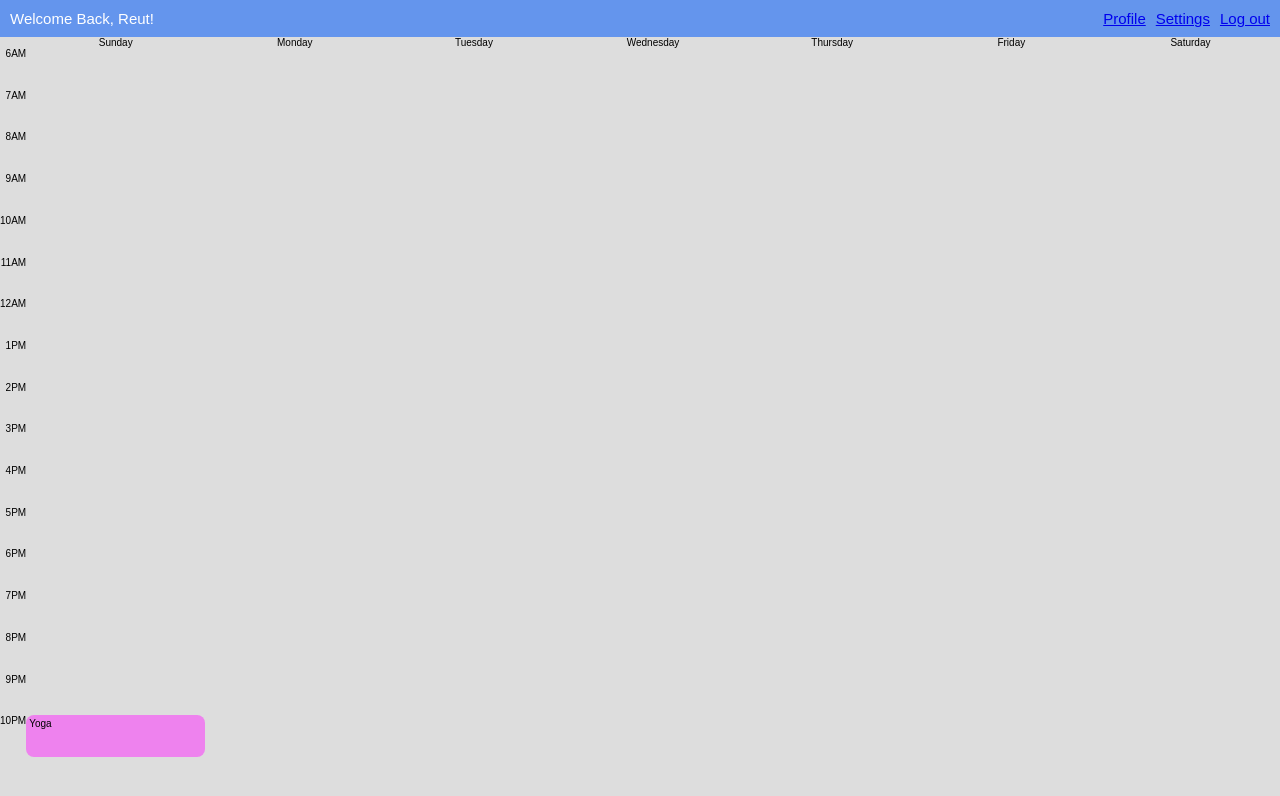
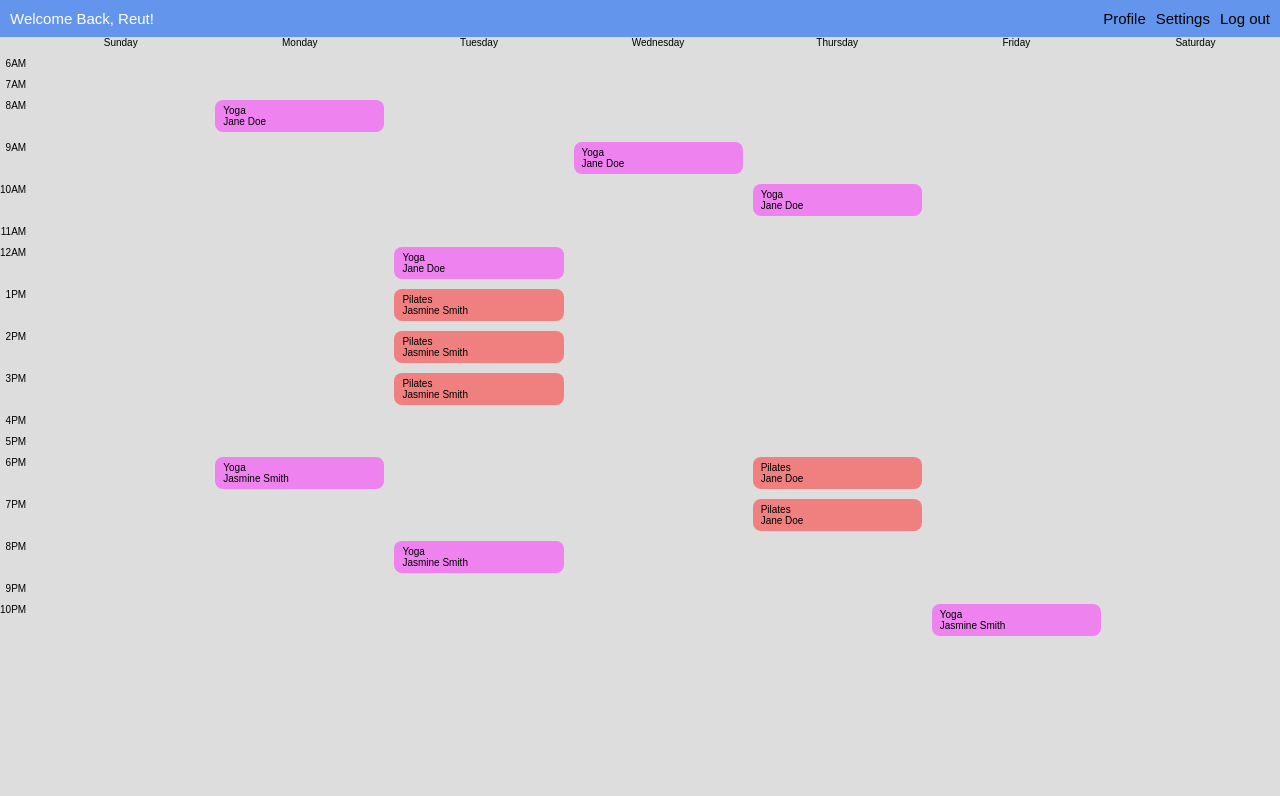
Before and after one commit to reuttol/Appointment-Scheduling-App, a React app: page / in a window 1280 px wide. Built offline with nearby package versions, Linux system fonts and the light colour scheme.

Commit message:
Project milestone - Completed course registration and cancel registration

```diff
--- a/src/api.js
+++ b/src/api.js
@@ -1,14 +1,14 @@
 import axios from "axios";
 
 const baseURL =  axios.create({
-    baseURL: "https://61c40cf8f1af4a0017d99240.mockapi.io/reut-avatar/shoes/"
+    baseURL: "https://61c40cf8f1af4a0017d99240.mockapi.io/reut-avatar/myGym/"
 })
 
 
 export default class api{
     static getItems = async () =>{
         const {data} =  await baseURL.get();
-        return data
+        return data;
     }
 
     static putItem = async (item) => {
--- a/src/components/App.js
+++ b/src/components/App.js
@@ -2,27 +2,33 @@ import React, { useState, useEffect } from "react";
 import { BrowserRouter, Route, Switch } from "react-router-dom";
 
 import Navbar from "./Navbar/Navbar";
-import Day from './Day/Day'
 
 import api from "../api";
 import "./app.css";
 import Calendar from "./Calendar/Calendar";
+import EventDetails from "./EventDetails";
+import { AppProvider } from "./Context.js";
 
 const App = () => {
-
-  useEffect(() => {
-
-  }, []);
+  useEffect(() => {}, []);
 
   return (
     <div className="app">
+      <AppProvider>
+        {/* <Test /> */}
         <BrowserRouter>
           <Navbar />
           <Switch>
             <Route path="/" exact component={Calendar} />
+            <Route path="/:id" exact component={EventDetails} />
+            {/* <Route path="/:id" exact/>
+              <EventDetails />
+            <Route /> */}
+
             {/* <Route component={NotFound404} /> */}
           </Switch>
         </BrowserRouter>
+      </AppProvider>
     </div>
   );
 };
--- a/src/components/Calendar/Calendar.jsx
+++ b/src/components/Calendar/Calendar.jsx
@@ -1,8 +1,14 @@
-import React from "react";
+import React, { useContext } from "react";
+import { AppContext } from "../Context.js";
 import "./calendar.css";
 
+import Event from "../Event/Event";
+
 const Calendar = () => {
+  const context = useContext(AppContext);
+
   const daysOfWeek = [
+    "",
     "Sunday",
     "Monday",
     "Tuesday",
@@ -11,6 +17,7 @@ const Calendar = () => {
     "Friday",
     "Saturday",
   ];
+
   const renderHoures = () => {
     let arr = [];
     for (let i = 6; i < 23; i++) {
@@ -34,31 +41,22 @@ const Calendar = () => {
   };
 
   const renderDaysHeader = () => {
-    return daysOfWeek.map((day) => <div className="day__header">{day}</div>);
+    return daysOfWeek.map((day) => <div key={day} className="day__header">{day}</div>);
   };
   return (
     <div className="calendar-container">
-        <div></div>
       {renderDaysHeader()}
       {renderHoures()}
-      <div className="event">Yoga</div>
+      {context.events.map((event) => (
+        <Event
+          key={event.id}
+          event={event}
+          col={daysOfWeek.indexOf(event.day) + 1}
+          row={event.hour - context.startHour + 2}
+        />
+      ))}
     </div>
   );
-//   return (
-//     <div className="calendar-container">
-//       <div className="hours-container">
-//         <div className="day__header">5</div>
-//         <div className="hours__list">{renderHoures()}</div>
-//       </div>
-//       <Day />
-//       <Day />
-//       <Day />
-//       <Day />
-//       <Day />
-//       <Day />
-//       <Day />
-//     </div>
-//   );
 };
 
 export default Calendar;
--- a/src/components/Calendar/calendar.css
+++ b/src/components/Calendar/calendar.css
@@ -28,8 +28,9 @@
 .calendar-container{
     display: grid;
     grid-template-columns: max-content repeat(7, 1fr);
-    grid-template-rows: max-content repeat(17, 1fr);
-    height: 90vh;
+    grid-template-rows: max-content repeat(17, auto);
+    /* height: 90vh; */
+    gap: 1rem;
 }
 
 .hours__list--hour{
@@ -40,8 +41,3 @@
 .day__header{
     text-align: center;
 }
-.event{
-    background-color: violet;
-    border-radius: 8px;
-    padding: 3px;
-}
--- /dev/null
+++ b/src/components/Context.js
@@ -0,0 +1,49 @@
+import React, { createContext, useState, useEffect } from "react";
+import api from "../api";
+import { data } from "./Data";
+
+export const AppContext = createContext();
+
+//*----------------------------------------------------------------------------------------
+//*    Provider
+//*----------------------------------------------------------------------------------------
+const { Provider } = AppContext;
+
+export const AppProvider = (props) => {
+  const [startHour, setStartHour] = useState(6);
+  const [events, setEvents] = useState(data);
+  const [user, setUser] = useState({id:47374, name: "Reut"});
+
+  useEffect(() => {
+    const getData = async () => {
+      // const data = await api.getItems();
+      // setEvents(data);
+    };
+
+    getData();
+  }, []);
+
+  const enrollUserToEvent = (event) => {
+    const index = events.indexOf(event);
+    const temp = [...events];
+    temp[index].enrolled.push(user);
+    setEvents(temp);
+}
+
+const disenrollUserToEvent = (event) => {
+    const eventIndex = events.indexOf(event);
+    const temp = [...events];
+    const userIndex = temp[eventIndex].enrolled.indexOf(user);
+    temp[eventIndex].enrolled.splice(userIndex, 1);
+    setEvents(temp);
+  }
+
+
+
+
+  return (
+    <Provider value={{ startHour, setStartHour, events, setEvents, enrollUserToEvent, disenrollUserToEvent, user}}>
+      {props.children}
+    </Provider>
+  );
+};
--- /dev/null
+++ b/src/components/Data.js
@@ -0,0 +1,33 @@
+export const data = [
+  {id: 1, name: "Yoga", day: "Monday", instructor: "Jane Doe", date: "03-01-2022", hour: "8", capacity: 1, enrolled: [{id:777, name:"Mordi"}], hall: 1 },
+  {id: 2, name: "Yoga", day: "Tuesday", instructor: "Jane Doe", date: "04-01-2022", hour: "12", capacity: 10, enrolled: [], hall: 1 },
+  {id: 3, name: "Yoga", day: "Wednesday", instructor: "Jane Doe", date: "05-01-2022", hour: "9", capacity: 10, enrolled: [], hall: 1 },
+  {id: 4, name: "Yoga", day: "Thursday", instructor: "Jane Doe", date: "06-01-2022", hour: "10", capacity: 8, enrolled: [], hall: 1 },
+  {id: 5, name: "Yoga", day: "Monday", instructor: "Jasmine Smith", date: "03-01-2022", hour: "18", capacity: 8, enrolled: [], hall: 1 },
+  {id: 6, name: "Yoga", day: "Tuesday", instructor: "Jasmine Smith", date: "04-01-2022", hour: "20", capacity: 10, enrolled: [], hall: 1 },
+  {id: 7, name: "Yoga", day: "Friday", instructor: "Jasmine Smith", date: "07-01-2022", hour: "22", capacity: 10, enrolled: [], hall: 1 },
+  {id: 8, name: "Pilates", day: "Tuesday", instructor: "Jasmine Smith", date: "04-01-2022", hour: "13", capacity: 10, enrolled: [], hall: 1 },
+  {id: 9, name: "Pilates", day: "Tuesday", instructor: "Jasmine Smith", date: "04-01-2022", hour: "15", capacity: 10, enrolled: [], hall: 1 },
+  {id: 10, name: "Pilates", day: "Tuesday", instructor: "Jasmine Smith", date: "04-01-2022", hour: "14", capacity: 8, enrolled: [], hall: 1 },
+  {id: 11, name: "Pilates", day: "Thursday", instructor: "Jane Doe", date: "06-01-2022", hour: "18", capacity: 8, enrolled: [], hall: 1 },
+  {id: 12, name: "Pilates", day: "Thursday", instructor: "Jane Doe", date: "06-01-2022", hour: "19", capacity: 8, enrolled: [], hall: 1 },
+//   { name: "Kickboxing", instructor: "Jonny Smith", date: "", hour: "", capacity: 12, hall: 1 },
+//   { name: "Kickboxing", instructor: "Jonny Smith", date: "", hour: "", capacity: 12, hall: 1 },
+//   { name: "Kickboxing", instructor: "Jonny Smith", date: "", hour: "", capacity: 12, hall: 1 },
+//   { name: "Kickboxing", instructor: "Jonny Smith", date: "", hour: "", capacity: 12, hall: 1 },
+//   { name: "Kickboxing", instructor: "Jonny Smith", date: "", hour: "", capacity: 12, hall: 1 },
+//   { name: "Kickboxing", instructor: "James Doe", date: "", hour: "", capacity: 10, hall: 1 },
+//   { name: "Kickboxing", instructor: "James Doe", date: "", hour: "", capacity: 10, hall: 1 },
+//   { name: "Kickboxing", instructor: "James Doe", date: "", hour: "", capacity: 10, hall: 1 },
+//   { name: "Aerobics", instructor: "Jonny Smith", date: "", hour: "", capacity: 10, hall: 1 },
+//   { name: "Aerobics", instructor: "Jonny Smith", date: "", hour: "", capacity: 10, hall: 1 },
+//   { name: "Aerobics", instructor: "Jonny Smith", date: "", hour: "", capacity: 10, hall: 1 },
+//   { name: "Aerobics", instructor: "Jonny Smith", date: "", hour: "", capacity: 10, hall: 1 },
+//   { name: "Aerobics", instructor: "Jasmine Smith", date: "", hour: "", capacity: 10, hall: 1 },
+//   { name: "Aerobics", instructor: "Jasmine Smith", date: "", hour: "", capacity: 10, hall: 1 },
+//   { name: "Functional Workout", instructor: "James Doe", date: "", hour: "", capacity: 6, hall: 1 },
+//   { name: "Functional Workout", instructor: "James Doe", date: "", hour: "", capacity: 6, hall: 1 },
+//   { name: "Functional Workout", instructor: "James Doe", date: "", hour: "", capacity: 6, hall: 1 },
+//   { name: "Functional Workout", instructor: "James Doe", date: "", hour: "", capacity: 6, hall: 1 },
+//   { name: "Functional Workout", instructor: "James Doe", date: "", hour: "", capacity: 6, hall: 1 }
+];
--- a/src/components/Day/Day.jsx
+++ /dev/null
@@ -1,13 +0,0 @@
-import React from "react";
-// import "./day.css";
-
-const Day = () => {
-  return (
-      <div className="day-container">
-        <div className="day__header">Sunday 25.3</div>
-        <div className="day__body">asfd</div>
-      </div>
-  );
-};
-
-export default Day;
--- a/src/components/Day/day.css
+++ /dev/null
@@ -1,17 +0,0 @@
-.day-container{
-    border: 1px solid steelblue;
-    height: 100%;
-    flex: 1;
-    display: flex;
-    flex-direction: column;
-}
-.day__header{
-    padding: 1rem;
-    text-align: center;
-    border-bottom: 1px solid steelblue;
-    flex: auto;
-}
-.day__body{
-    flex: 1;
-    background-color: tan;
-}
--- /dev/null
+++ b/src/components/Event/Event.jsx
@@ -0,0 +1,29 @@
+import React from "react";
+import { useHistory } from "react-router-dom";
+import "./event.css";
+
+const Event = ({ event: { instructor, id, name }, event, row, col }) => {
+  const history = useHistory();
+//   const context = useContext(AppContext);
+  //const location = useLocation();   push to history also: prevPath: location.pathname,
+
+  return (
+    <div
+      style={{ gridRow: `${parseInt(row)}`, gridColumn: `${parseInt(col)}` }}
+      className={`event ${name.toLowerCase()}`}
+      onClick={() =>
+        history.push({
+          pathname: `/${id}`,
+          state: {
+            event,
+          },
+        })
+      }
+    >
+      <div>{name}</div>
+      <div>{instructor}</div>
+    </div>
+  );
+};
+
+export default Event;
--- /dev/null
+++ b/src/components/Event/event.css
@@ -0,0 +1,15 @@
+.event{
+    border-radius: 8px;
+    padding: 5px;
+    padding-left: 8px;
+    cursor: pointer;
+}
+.yoga{
+    background-color: violet;
+}
+.pilates{
+    background-color: lightcoral;
+}
+.Kickboxing{
+    background-color: palevioletred;
+}
--- /dev/null
+++ b/src/components/EventDetails.jsx
@@ -0,0 +1,43 @@
+import React, { useContext, useEffect, useState } from "react";
+import { useHistory } from "react-router-dom";
+
+import { AppContext } from "./Context.js";
+
+const EventDetails = () => {
+  const history = useHistory();
+  const context = useContext(AppContext);
+  const eventDetails = history.location.state.event;
+  const freeCapacity = eventDetails.capacity - eventDetails.enrolled.length;
+  const [isEnrolled, setIsEnrolled] = useState(false);
+  const [canEnroll, setCanEnroll] = useState(true);
+
+  useEffect(() => {
+    const i = eventDetails.enrolled.indexOf(context.user);
+    if (i !== -1) setIsEnrolled(true);
+    setCanEnroll( freeCapacity>0);
+  }, [isEnrolled]);
+
+  const disenroll = () => {
+      setIsEnrolled(false);
+      context.disenrollUserToEvent(eventDetails);
+  }
+
+  const enroll = () => {
+    setIsEnrolled(true);
+    context.enrollUserToEvent(eventDetails)
+  }
+  return (
+    <div>
+      {JSON.stringify(eventDetails)}
+
+      <div>
+          {!canEnroll && <div>Sorry! There is no space left in this class</div>}
+          <button onClick={history.goBack}>Back</button>
+          { isEnrolled && <button onClick={disenroll}>Disenroll</button>}
+          { !isEnrolled && <button onClick={enroll} disabled={!canEnroll}>Enroll</button>}
+        </div>
+    </div>
+  );
+};
+
+export default EventDetails;
--- a/src/components/app.css
+++ b/src/components/app.css
@@ -11,6 +11,10 @@ body{
   height: 100vh;
   background-color: #ddd;
 }
+a{
+  text-decoration: none;
+  color: black;
+}
 /* #root, .app{
   height: 100%;
 } */
```
Lines whose indentation alone changed are shown as unchanged.
